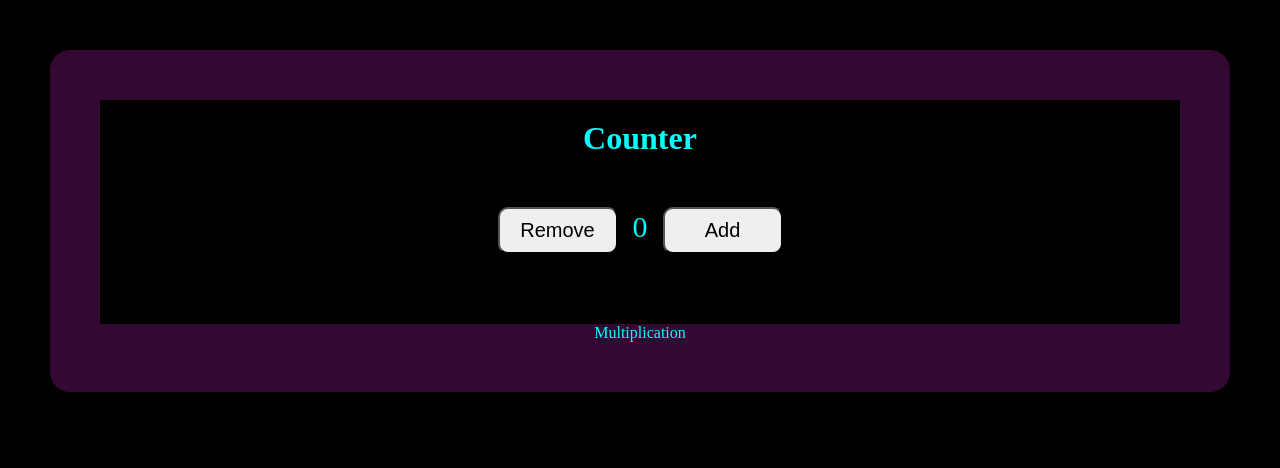
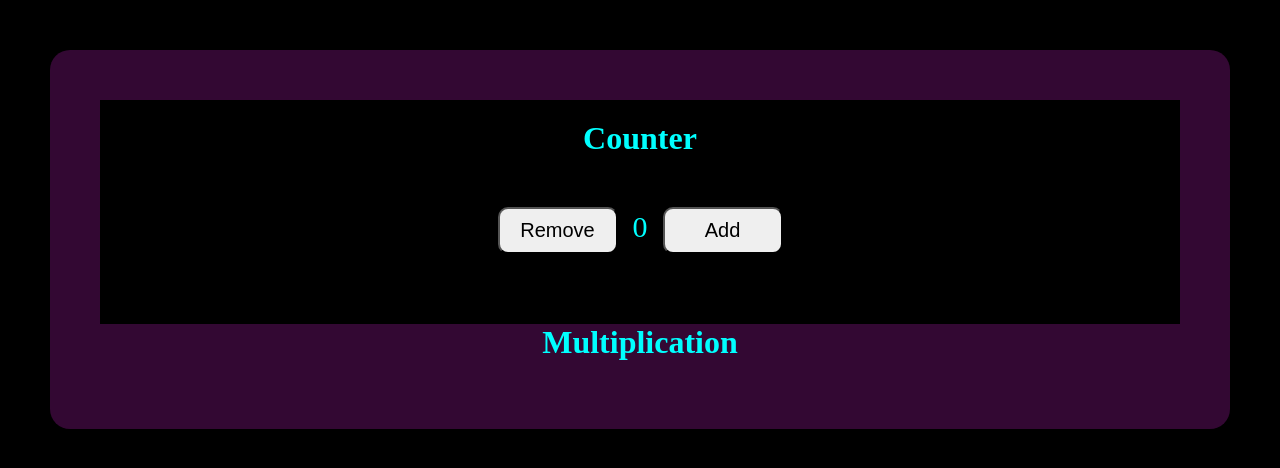
Before and after one commit to Lu-Smith/tdd-react-counter, a React (Create React App) app: page / in a window 1280 px wide. Shown: the top 468 px of the page. Built offline with nearby package versions, Linux system fonts and the light colour scheme.

Commit message:
Updated Mutiplication.js

```diff
--- a/src/components/Multiplication.js
+++ b/src/components/Multiplication.js
@@ -1,8 +1,11 @@
 import React from 'react'
 
-const Multiplication = () => {
+const Multiplication = ({initialValue}) => {
   return (
-    <div>Multiplication</div>
+    <div>
+        <h1>Multiplication</h1>
+        <span>{initialValue}</span>
+    </div>
   )
 }
 
```
